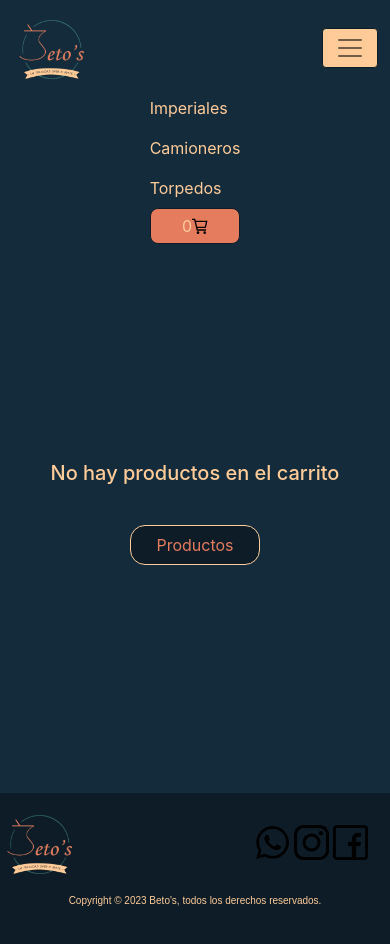
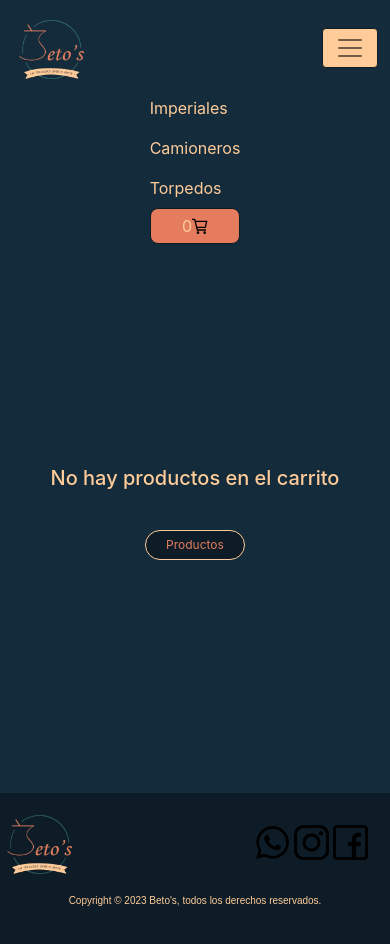
Before and after one commit to nico-villegas/final-react, a React (Create React App) app: page /cart in a window 390 px wide. Shown: the top 944 px of the page. Built offline with nearby package versions, Linux system fonts and the light colour scheme.

Commit message:
agregando algunos responsive

```diff
--- a/src/components/Cart/Cart.css
+++ b/src/components/Cart/Cart.css
@@ -1,30 +1,31 @@
-.container-carrito-vacio{
+.container-carrito-vacio {
     background-color: #142b3b;
     height: 65vh;
 }
 
-.container-carrito-vacio h1{
+.container-carrito-vacio h1 {
     color: #ffcc99;
     margin-bottom: 30px;
 }
 
-.cart{
-    height:auto;
+.cart {
+    height: 60vh;
+    overflow: auto;
     background-color: #142b3b;
 }
 
-.cart .container-card-item{
+.cart .container-card-item {
     height: 100%;
     width: 80%;
 }
 
 
-.cart h3{
+.cart h3 {
     margin: 15px;
     color: #ffcc99;
 }
 
-.btn-checkout{
+.btn-checkout {
     display: flex;
     align-items: center;
     justify-content: center;
@@ -39,8 +40,18 @@
     margin: 10px;
 }
 
-@media screen and (max-width:430px){
-    .container-carrito-vacio h1{
+@media screen and (max-width:430px) {
+    .container-carrito-vacio h1 {
         font-size: 20px;
     }
+
+    .cart h3 {
+        font-size: 20px;
+    }
+
+    .btn-checkout {
+        height: 30px;
+        width: 100px;
+        font-size: 12px;
+    }
 }
```
